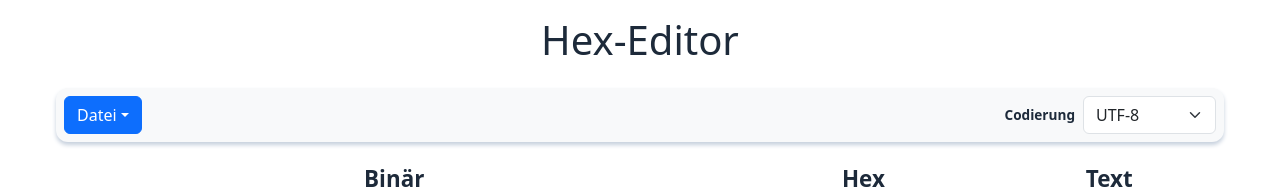
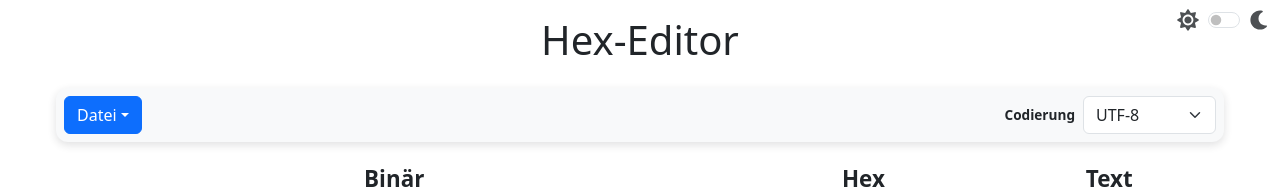
Before and after one commit to tools-info-bw-de/hexeditor, a SvelteKit app: page / in a window 1280 px wide. Shown: the top 192 px of the page. Built offline with nearby package versions, Linux system fonts and the light colour scheme.

Commit message:
css fixes

```diff
--- a/src/lib/components/BinaryView.svelte
+++ b/src/lib/components/BinaryView.svelte
@@ -148,6 +148,10 @@
 		background: #d1fad1 !important;
 	}
 
+	:global(html[data-bs-theme='dark']) .overlay {
+		background: #3c5029 !important;
+	}
+
 	textarea:focus {
 		background: transparent;
 	}
@@ -219,4 +223,8 @@
 		background: #ffe69c;
 		color: #1d2a3a;
 	}
+
+	:global(html[data-bs-theme='dark']) .highlighted {
+		background-color: #1d2a3a;
+	}
 </style>
--- a/src/lib/components/HexView.svelte
+++ b/src/lib/components/HexView.svelte
@@ -124,6 +124,10 @@
 		background: #ffcece !important;
 	}
 
+	:global(html[data-bs-theme='dark']) .overlay {
+		background: #7d3434 !important;
+	}
+
 	textarea:focus {
 		background: transparent;
 	}
@@ -197,4 +201,8 @@
 		background: #ffe69c;
 		color: #1d2a3a;
 	}
+
+	:global(html[data-bs-theme='dark']) .highlighted {
+		background-color: #1d2a3a;
+	}
 </style>
--- a/src/lib/components/TextView.svelte
+++ b/src/lib/components/TextView.svelte
@@ -204,6 +204,10 @@
 		background: #cff5ff !important;
 	}
 
+	:global(html[data-bs-theme='dark']) .overlay {
+		background: #2c4768 !important;
+	}
+
 	textarea:focus {
 		background: transparent;
 	}
@@ -275,4 +279,8 @@
 		background: #ffe69c;
 		color: #1d2a3a;
 	}
+
+	:global(html[data-bs-theme='dark']) .highlighted {
+		background-color: #1d2a3a;
+	}
 </style>
--- a/src/routes/+layout.svelte
+++ b/src/routes/+layout.svelte
@@ -11,6 +11,10 @@
 
 <svelte:head>
 	<link rel="icon" href={favicon} />
+	<title>Hex-Editor</title>
 </svelte:head>
 
 {@render children()}
+
+<style>
+</style>
--- a/src/routes/+page.svelte
+++ b/src/routes/+page.svelte
@@ -2,6 +2,7 @@
 	import BinaryView from '$lib/components/BinaryView.svelte';
 	import HexView from '$lib/components/HexView.svelte';
 	import TextView from '$lib/components/TextView.svelte';
+	import { onMount } from 'svelte';
 
 	let bytes = $state(new Uint8Array([]));
 	let encoding = $state('utf-8');
@@ -14,6 +15,42 @@
 	let dragOffset = $state(0);
 	const minPaneRatio = 0.12;
 	let textAreaHeight = $state(0);
+	let theme = $state('light');
+	let isThemeManual = $state(false);
+
+	function resolveSystemTheme() {
+		if (typeof window === 'undefined') return 'light';
+		return window.matchMedia('(prefers-color-scheme: dark)').matches ? 'dark' : 'light';
+	}
+
+	function applyTheme(nextTheme) {
+		theme = nextTheme;
+		document.documentElement.setAttribute('data-bs-theme', nextTheme);
+	}
+
+	function handleThemeSwitch(event) {
+		isThemeManual = true;
+		applyTheme(event.currentTarget.checked ? 'dark' : 'light');
+	}
+
+	onMount(() => {
+		const mediaQuery = window.matchMedia('(prefers-color-scheme: dark)');
+		const handleSystemThemeChange = () => {
+			if (isThemeManual) return;
+			applyTheme(mediaQuery.matches ? 'dark' : 'light');
+		};
+
+		isThemeManual = false;
+		applyTheme(resolveSystemTheme());
+
+		if (typeof mediaQuery.addEventListener === 'function') {
+			mediaQuery.addEventListener('change', handleSystemThemeChange);
+			return () => mediaQuery.removeEventListener('change', handleSystemThemeChange);
+		}
+
+		mediaQuery.addListener(handleSystemThemeChange);
+		return () => mediaQuery.removeListener(handleSystemThemeChange);
+	});
 
 	function handleTextAreaHeightChange(nextHeight) {
 		if (!Number.isFinite(nextHeight) || nextHeight <= 0) return;
@@ -159,6 +196,40 @@
 	onpointercancel={stopResize}
 />
 
+<div class="top-right">
+	<div class="theme-toggle-row">
+		<div class="theme-toggle-wrap">
+			<svg
+				class="theme-icon"
+				xmlns="http://www.w3.org/2000/svg"
+				viewBox="0 0 640 640"
+				aria-hidden="true"
+				><!--!Font Awesome Free v7.3.1 by @fontawesome - https://fontawesome.com License - https://fontawesome.com/license/free Copyright 2026 Fonticons, Inc.--><path
+					d="M320 32C328.4 32 336.3 36.4 340.6 43.7L396.1 136.3L500.9 110C509.1 108 517.8 110.4 523.7 116.3C529.6 122.2 532 131 530 139.1L503.7 243.8L596.4 299.3C603.6 303.6 608.1 311.5 608.1 319.9C608.1 328.3 603.7 336.2 596.4 340.5L503.7 396.1L530 500.8C532 509 529.6 517.7 523.7 523.6C517.8 529.5 509 532 500.9 530L396.2 503.7L340.7 596.4C336.4 603.6 328.5 608.1 320.1 608.1C311.7 608.1 303.8 603.7 299.5 596.4L243.9 503.7L139.2 530C131 532 122.4 529.6 116.4 523.7C110.4 517.8 108 509 110 500.8L136.2 396.1L43.6 340.6C36.4 336.2 32 328.4 32 320C32 311.6 36.4 303.7 43.7 299.4L136.3 243.9L110 139.1C108 130.9 110.3 122.3 116.3 116.3C122.3 110.3 131 108 139.2 110L243.9 136.2L299.4 43.6L301.2 41C305.7 35.3 312.6 31.9 320 31.9zM320 176C240.5 176 176 240.5 176 320C176 399.5 240.5 464 320 464C399.5 464 464 399.5 464 320C464 240.5 399.5 176 320 176zM320 416C267 416 224 373 224 320C224 267 267 224 320 224C373 224 416 267 416 320C416 373 373 416 320 416z"
+				/>
+			</svg>
+
+			<div class="form-check form-switch m-0">
+				<input
+					id="theme-switch"
+					type="checkbox"
+					class="form-check-input"
+					role="switch"
+					checked={theme === 'dark'}
+					onchange={handleThemeSwitch}
+					aria-label="Dark mode umschalten"
+				/>
+			</div>
+
+			<svg class="theme-icon" xmlns="http://www.w3.org/2000/svg" viewBox="0 0 640 640"
+				><!--!Font Awesome Free v7.3.1 by @fontawesome - https://fontawesome.com License - https://fontawesome.com/license/free Copyright 2026 Fonticons, Inc.--><path
+					d="M320 64C178.6 64 64 178.6 64 320C64 461.4 178.6 576 320 576C388.8 576 451.3 548.8 497.3 504.6C504.6 497.6 506.7 486.7 502.6 477.5C498.5 468.3 488.9 462.6 478.8 463.4C473.9 463.8 469 464 464 464C362.4 464 280 381.6 280 280C280 207.9 321.5 145.4 382.1 115.2C391.2 110.7 396.4 100.9 395.2 90.8C394 80.7 386.6 72.5 376.7 70.3C358.4 66.2 339.4 64 320 64z"
+				/></svg
+			>
+		</div>
+	</div>
+</div>
+
 <main class="app">
 	<h1>Hex-Editor</h1>
 
@@ -248,22 +319,76 @@
 </main>
 
 <style>
+	.top-right {
+		position: fixed;
+		top: 0.5rem;
+		right: 0.5rem;
+		z-index: 1000;
+	}
+
 	.options {
-		background: #f8f9fa;
+		background: var(--bs-tertiary-bg);
 		padding: 0.5rem;
 		border-radius: 0.75rem;
-		box-shadow: 0 3px 4px 0px #c6d0dd;
+		box-shadow: 0 3px 8px rgba(var(--bs-body-color-rgb), 0.14);
+	}
+
+	:global(html[data-bs-theme='dark']) .options {
+		box-shadow: 0 3px 8px rgba(var(--bs-body-color-rgb), 0.3);
+	}
+
+	:global(html[data-bs-theme='dark'] textarea) {
+		color: var(--bs-body-color) !important;
+		caret-color: var(--bs-body-color) !important;
 	}
 
 	.dropdown-menu li button svg {
 		height: 20px;
 	}
 
+	:global(html[data-bs-theme='dark']) .dropdown-menu li button svg {
+		fill: var(--bs-body-color);
+	}
+
+	:global([data-bs-theme='dark']) {
+		--bs-body-bg: #494949;
+		--bs-body-color: #f8f9fa;
+	}
+
 	.app {
 		padding: 1rem;
 		max-width: 1200px;
 		margin: 0 auto;
-		color: #1d2a3a;
+		color: var(--bs-body-color);
+	}
+
+	.theme-toggle-row {
+		display: flex;
+		justify-content: flex-end;
+		margin-bottom: 0.25rem;
+	}
+
+	#theme-switch {
+		margin-left: 0;
+	}
+
+	.form-switch:has(#theme-switch) {
+		padding-left: 0;
+	}
+
+	.theme-toggle-wrap {
+		display: flex;
+		align-items: center;
+		gap: 0.5rem;
+	}
+
+	.theme-icon {
+		width: 1.5rem;
+		height: 1.5rem;
+		fill: currentColor;
+		color: var(--bs-body-color);
+		opacity: 0.8;
+		flex-shrink: 0;
 	}
 
 	h1 {
```
Also changed, not shown: src/lib/assets/favicon.svg.
